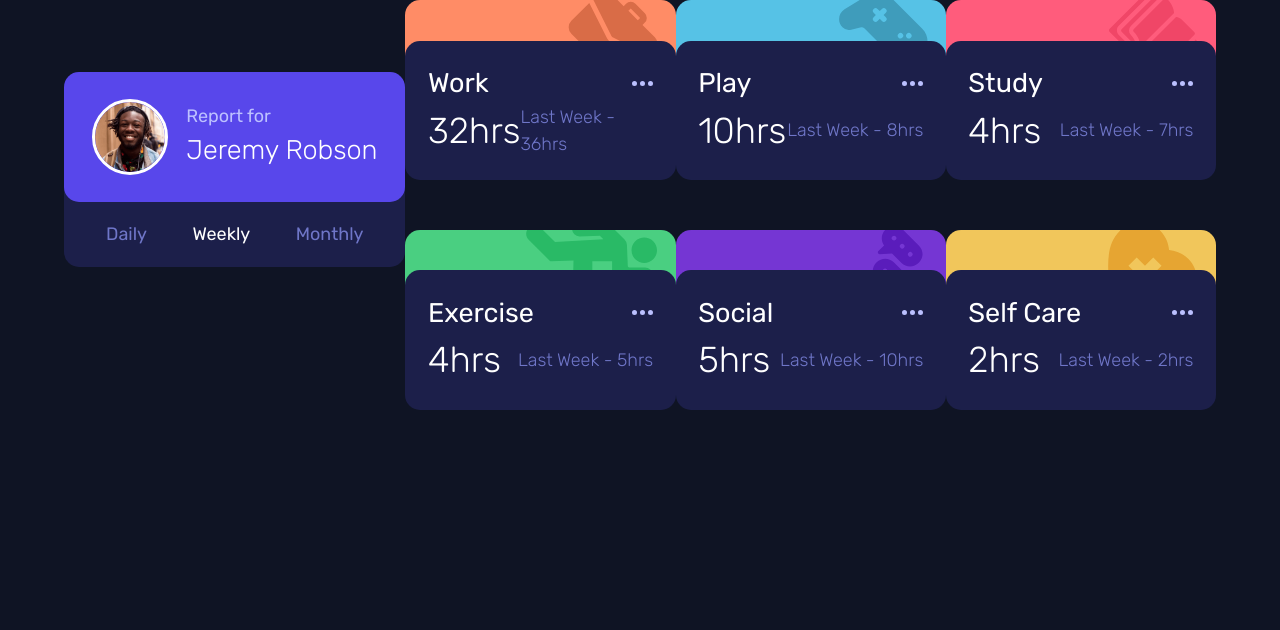
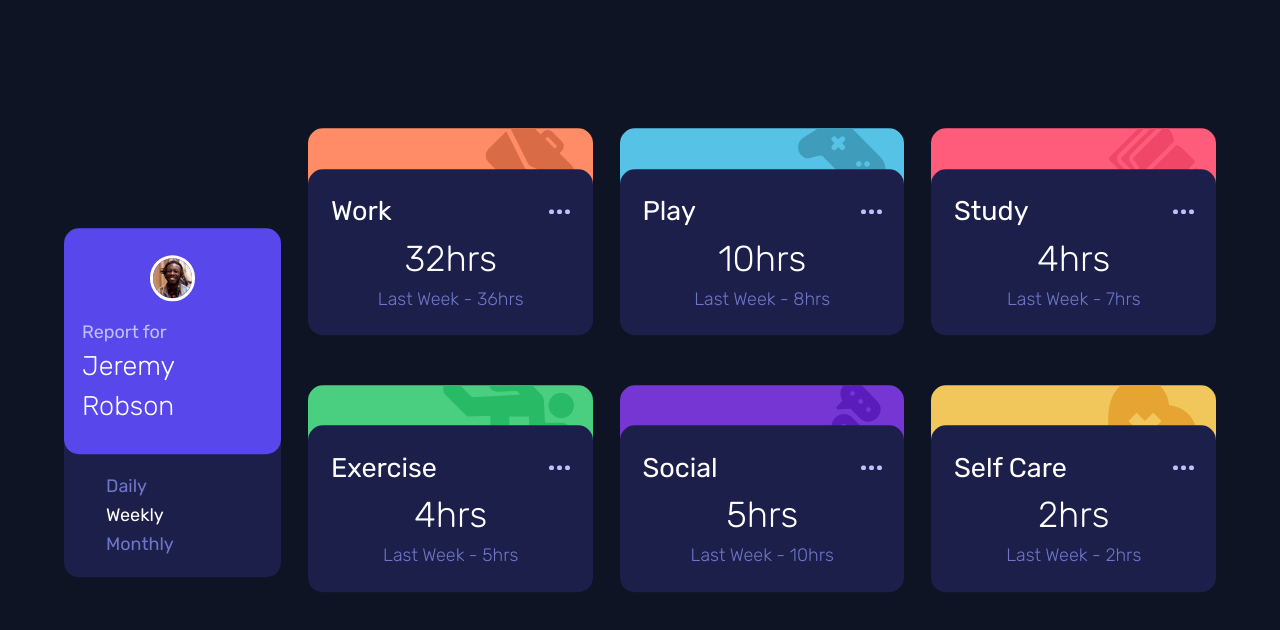
Before and after one commit to JuanMartinRivas/time-tracking-dashboard-main, a React (Vite) app: page / in a window 1280 px wide. Shown: the top 630 px of the page. Built offline with nearby package versions, Linux system fonts and the light colour scheme.

Commit message:
Fixing desktop positioning
changing flex alignment and adding gaps to fix layout positioning

```diff
--- a/src/scss/_global.scss
+++ b/src/scss/_global.scss
@@ -11,11 +11,21 @@ body {
   margin: 0 auto;
   width: 90%;
   max-width: 1200px;
+
+  @media(min-width:900px) {
+    transform: translateY(25%);
+
+    @media (display-mode:fullscreen) {
+      transform: translateY(40%);
+    }
+  }
+
 }
 
 .grid {
   display: grid;
   grid-template-columns: repeat(auto-fit, minmax(250px, 1fr));
+  gap: 0 1.5em;
 }
 
 .col-right {
@@ -25,6 +35,8 @@ body {
 .row {
   display: flex;
   flex-direction: column;
+  gap: 1.5em;
+  align-items: center;
 
   &--mobile {
     display: flex;
--- a/src/scss/_main.scss
+++ b/src/scss/_main.scss
@@ -1,4 +1,5 @@
 main {
+
     .card-top,
     .card-bottom {
         border-radius: 15px;
@@ -17,6 +18,10 @@ main {
             background-color: $blue;
             padding: 1.5em 1em;
             z-index: 1;
+
+            @media(min-width:900px) {
+                flex-direction: column;
+            }
 
             img {
                 width: 25%;
@@ -51,7 +56,11 @@ main {
                 margin: 0;
                 padding: 0;
 
-                button.selected{
+                @media(min-width:900px) {
+                    flex-direction: column;
+                }
+
+                button.selected {
                     color: #FFF;
                 }
 
@@ -62,7 +71,7 @@ main {
                     cursor: pointer;
                     transition: .25s;
 
-                    &:hover{
+                    &:hover {
                         color: #FFF;
                     }
                 }
--- a/src/scss/_time-cards.scss
+++ b/src/scss/_time-cards.scss
@@ -54,6 +54,10 @@
             justify-content: space-between;
             align-items: center;
 
+            @media(min-width:900px) {
+                flex-direction: column;
+            }
+
             .card__hours {
                 font-weight: 300;
             }
```
